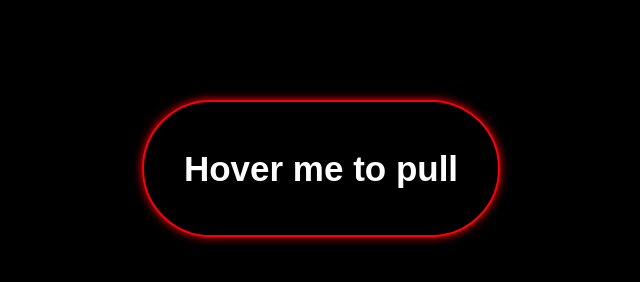
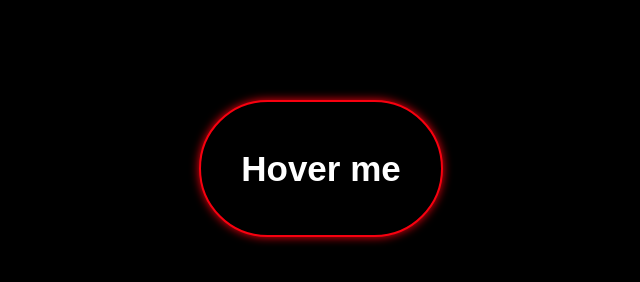
Before and after one commit to student-Imran/Button, a plain HTML site: page 1.html in a window 1280 px wide. Shown: the whole page, without its empty margins (319-959 px from the left). Drawn offline with Linux system fonts and the light colour scheme.

Commit message:
h4 again change

```diff
--- a/1.html
+++ b/1.html
@@ -6,7 +6,7 @@
 </head>
 <body>
   <button class="btn">
-    <h4>Hover me to pull</h4>
+    <h4>Hover me</h4>
   </button>
 </body>
 </html>
```
